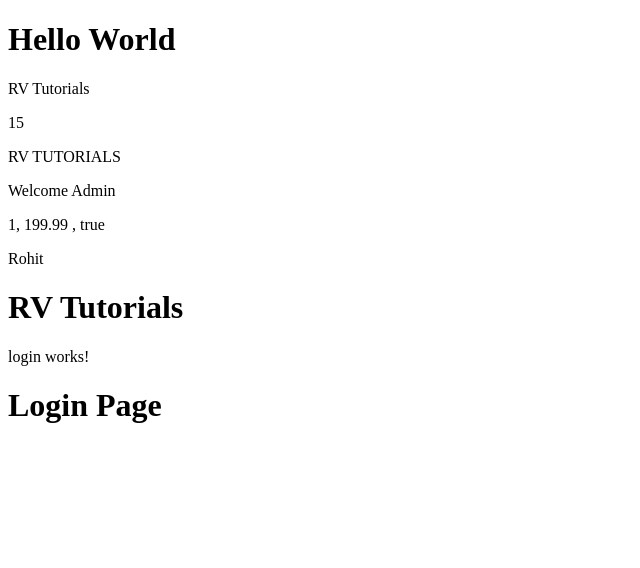
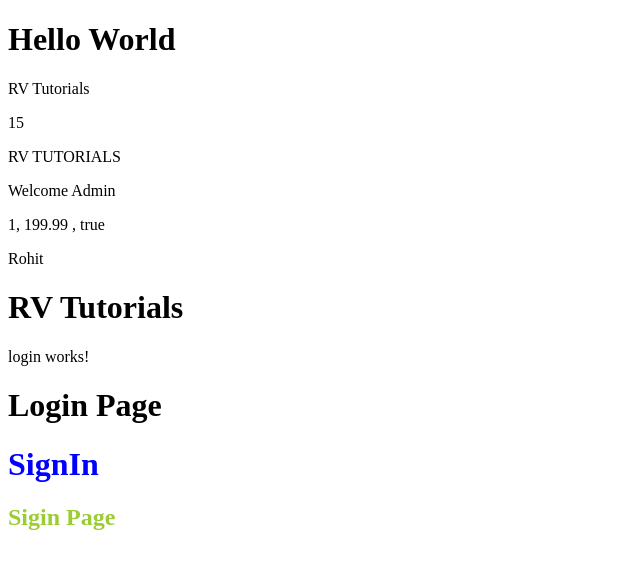
Before and after one commit to VimarshaaVJain/Angular-newV21, an Angular app: page / in a window 1280 px wide. Shown: the top 568 px of the page, without its empty margins (0-640 px from the left). Built offline with nearby package versions, Linux system fonts and the light colour scheme.

Commit message:
creating custom component without cli commands

```diff
--- a/src/app/app.html
+++ b/src/app/app.html
@@ -7,3 +7,4 @@
 <p>{{getUser()}}</p>
 <h1>{{title()}}</h1>
 <app-login></app-login>
+<app-signin></app-signin>
--- a/src/app/app.ts
+++ b/src/app/app.ts
@@ -1,10 +1,11 @@
 import { Component, signal } from '@angular/core';
 import { Login } from './login/login';
+import { SigninComponent } from './signin/signin';
 // import { RouterOutlet } from '@angular/router';
 
 @Component({
   selector: 'app-root',
-  imports: [Login],
+  imports: [Login, SigninComponent],
   templateUrl: './app.html',
   styleUrl: './app.scss'
 })
--- /dev/null
+++ b/src/app/signin/signin.html
@@ -0,0 +1,2 @@
+<h1>SignIn</h1>
+<h2>{{title}}</h2>
--- /dev/null
+++ b/src/app/signin/signin.scss
@@ -0,0 +1,7 @@
+h1{
+    color: blue;
+}
+
+h2{
+    color: yellowgreen;
+}
--- /dev/null
+++ b/src/app/signin/signin.ts
@@ -0,0 +1,16 @@
+import { Component } from "@angular/core";
+
+@Component({
+    selector: 'app-signin',
+    templateUrl: './signin.html',
+    styleUrl: './signin.scss'
+    // template: `<h1>Signin </h1>
+    //             <h2>{{title}}</h2>`,
+    // styles: [`h1{
+    //     color: blue;
+    //     }`]
+})
+
+export class SigninComponent {
+    title = "Sigin Page";
+}
```
